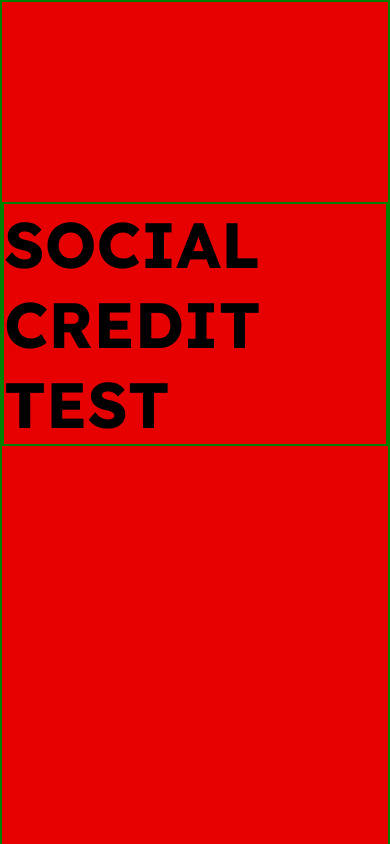
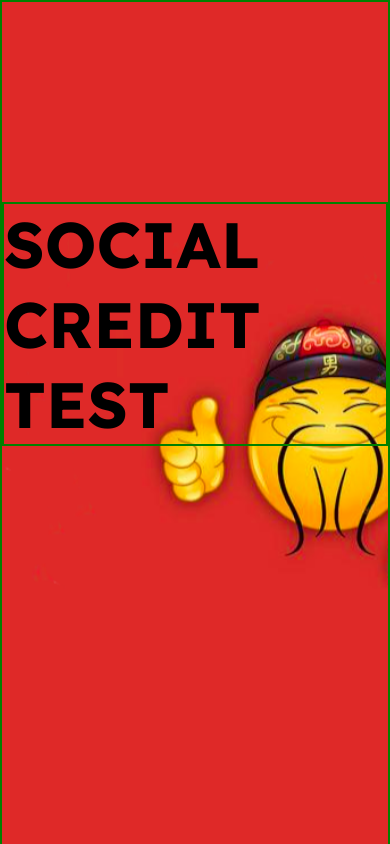
Before and after one commit to shitposteur/Social_Credit_Quiz, a plain HTML site: page index.html in a window 390 px wide. Shown: the top 844 px of the page. Drawn offline with Linux system fonts and the light colour scheme.

Commit message:
Update style.css
corrected banner for mobile

```diff
--- a/styles/style.css
+++ b/styles/style.css
@@ -73,7 +73,7 @@ img {
 
 @media only screen and (max-width: 580px) {
     .banner {
-        background: url("assets/img/page_images/1_mob.png");
+        background: url("./../assets/img/page_images/1_mob.png");
         background-size: cover;
         background-attachment: fixed;
     }
```
